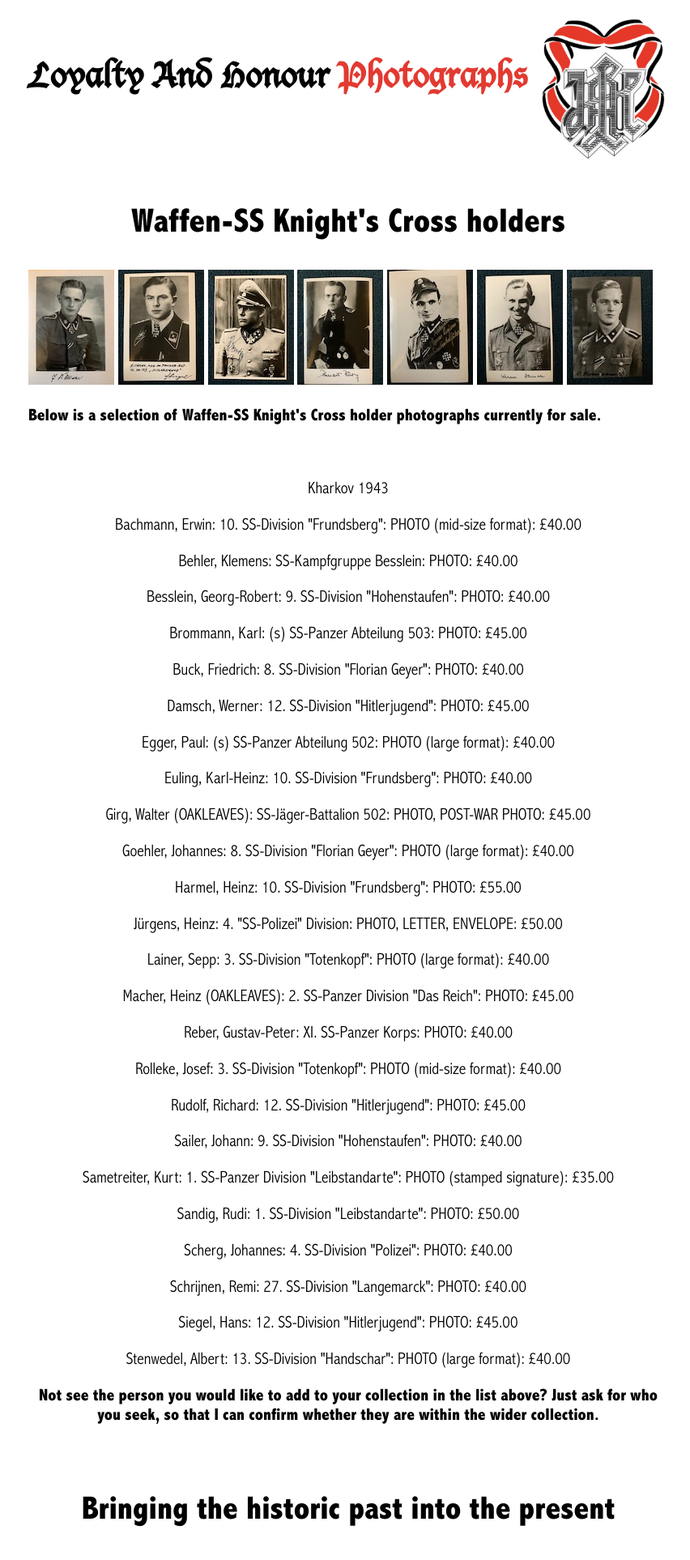
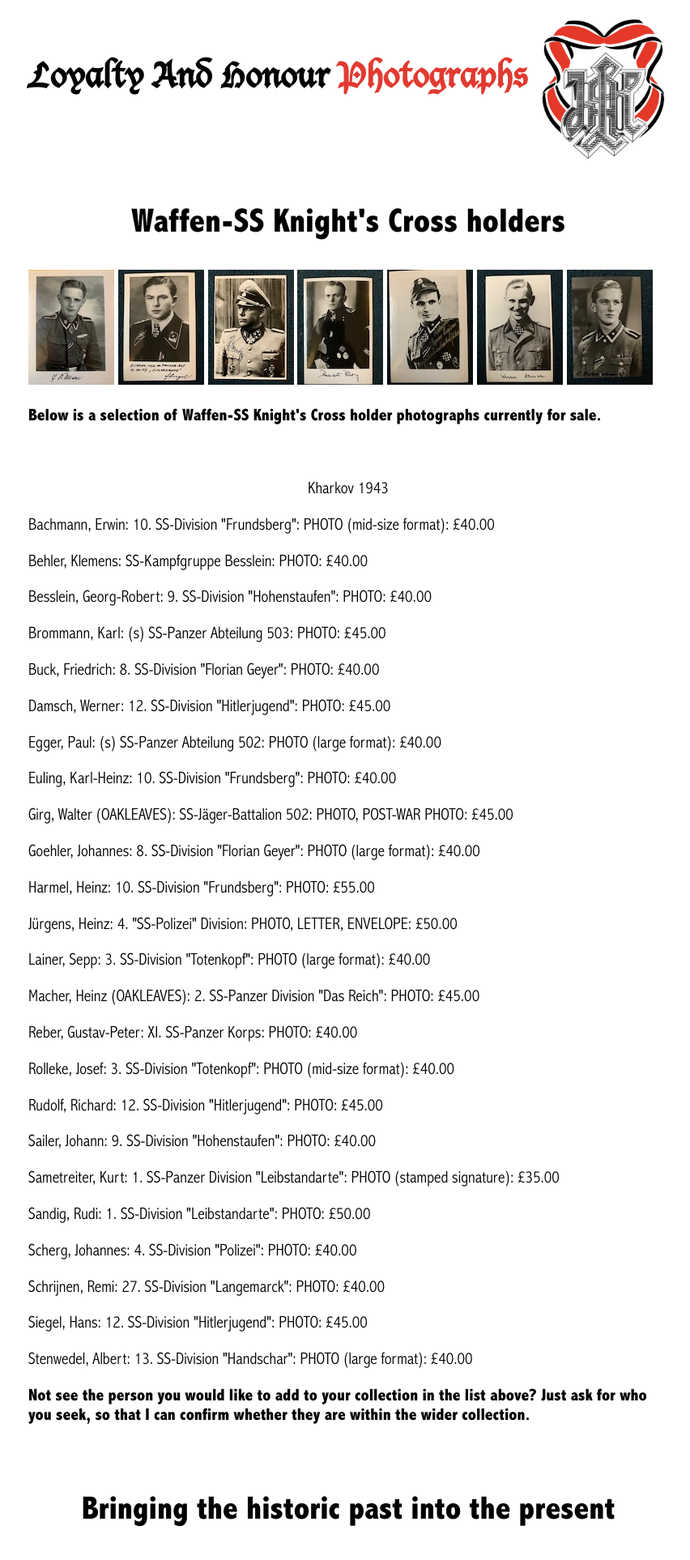
Before and after one commit to lahphotographs/lahphotographs.github.com, a Jekyll site: the page built from Waffen_SS_photos.md, in a window 1280 px wide. Shown: the whole page at 81% size, without its empty margins (210-1062 px from the left). Built offline with Jekyll 4.4.1, drawn with Linux system fonts in a browser that asks for light colours.

```diff
--- a/Waffen_SS_photos.md
+++ b/Waffen_SS_photos.md
@@ -16,7 +16,7 @@ permalink: /waffen_ss_photos.html
 <br />
 <p><b>Below is a selection of Waffen-SS Knight's Cross holder photographs currently for sale.</b></p>
 <br />
-<p><center>Kharkov 1943<center/><p/>
+<p><center>Kharkov 1943</center></p>
 <p>Bachmann,	Erwin:	10. SS-Division "Frundsberg":	PHOTO (mid-size format): £40.00
 <p>Behler,	Klemens:	SS-Kampfgruppe Besslein:	PHOTO: £40.00
 <p>Besslein,	Georg-Robert:	9. SS-Division "Hohenstaufen":	PHOTO: £40.00
```
